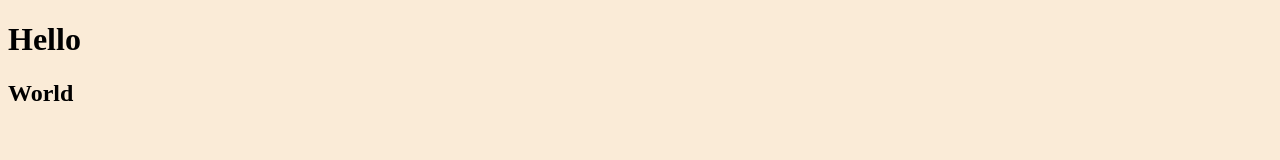
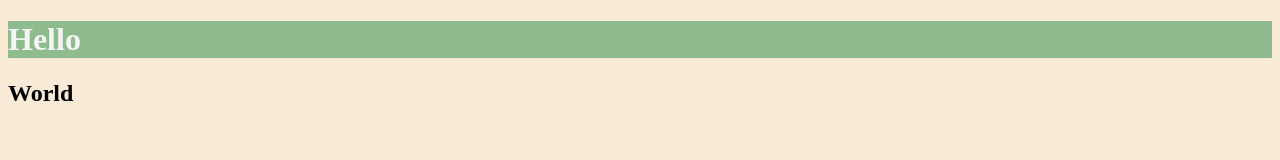
Before and after one commit to ivan10m/sjwp26-27, a plain HTML site: page CSS_Colors/index.html in a window 1280 px wide. Drawn offline with Linux system fonts and the light colour scheme.

Commit message:
Update index.html

```diff
--- a/CSS_Colors/index.html
+++ b/CSS_Colors/index.html
@@ -6,6 +6,10 @@
     <style>
       body {
         background-color: antiquewhite;
+      }
+      h1 {
+        color: whitesmoke;
+        background-color: darkseagreen;
       }
 
       /* Write your CSS code here. */
```
